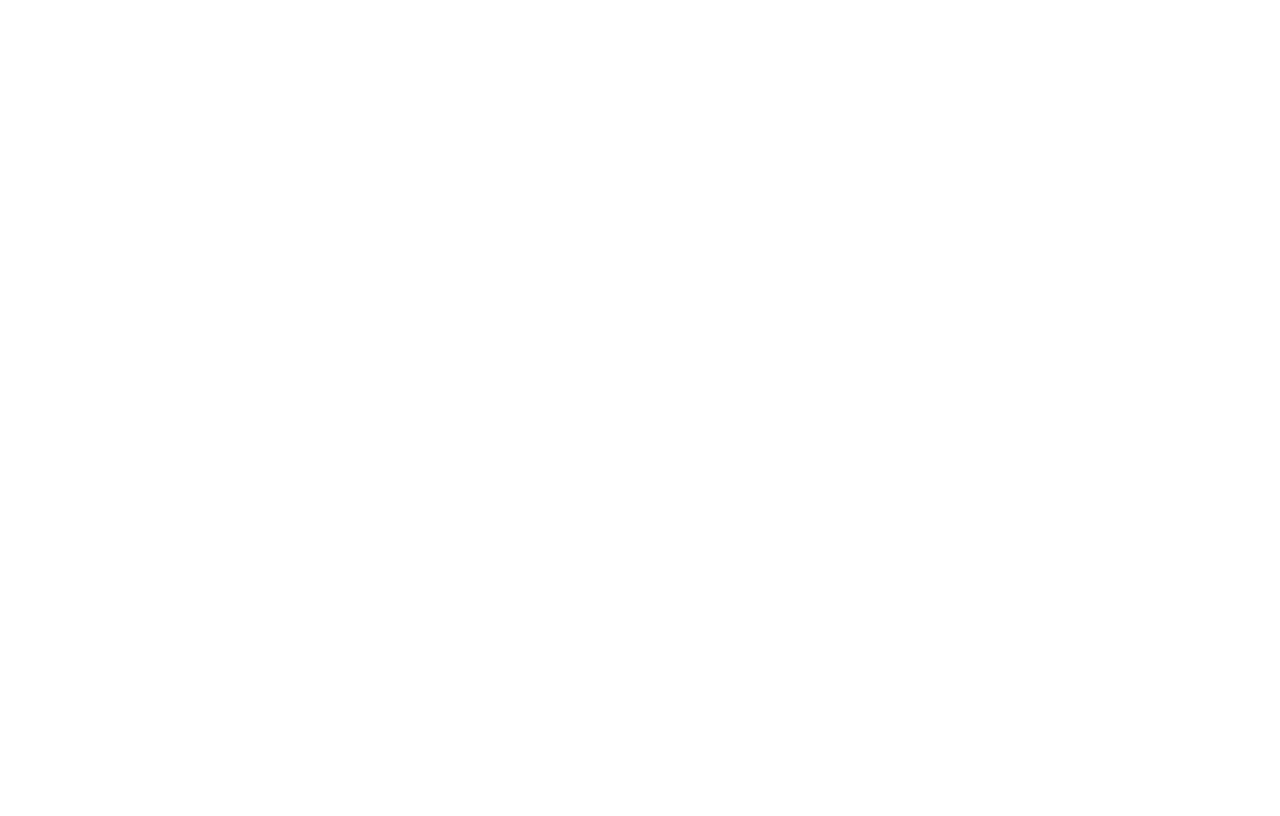
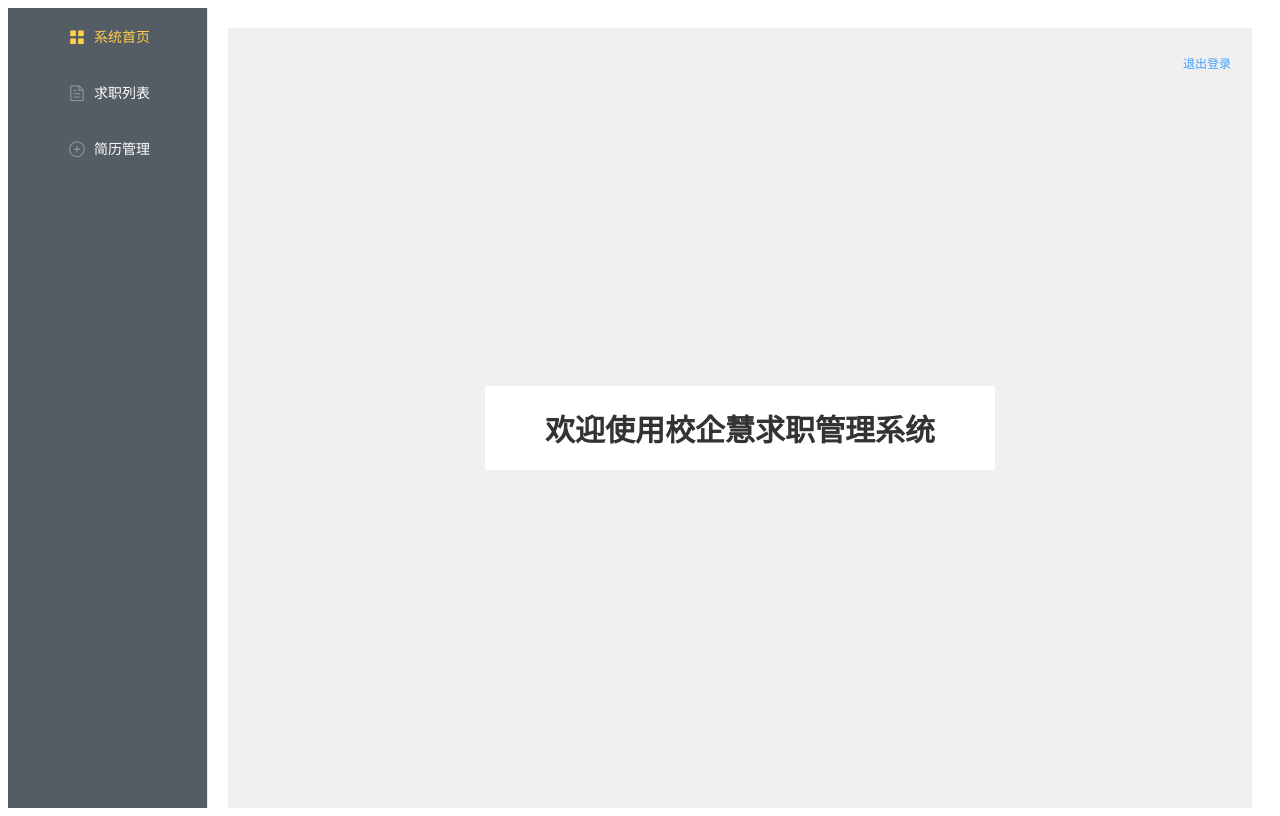
Before and after one commit to Team-TalentNexus/TalentNexus-Client, a Vue app: page /#/seeker/home in a window 1280 px wide. Built offline with nearby package versions, Linux system fonts and the light colour scheme.

Commit message:
前端整合—2

```diff
--- a/src/components/Company.vue
+++ b/src/components/Company.vue
@@ -4,7 +4,7 @@
     <el-aside class="aside-class" width="200px">
       <el-menu :default-active="$route.path" router class="el-menu-vertical-demo" @open="handleOpen"
         @close="handleClose" background-color="#545c64" text-color="#fff" active-text-color="#ffd04b">
-        <el-menu-item index="/">
+        <el-menu-item index="/company/home">
           <i class="el-icon-menu"></i>
           <span slot="title">系统首页</span>
         </el-menu-item>
--- /dev/null
+++ b/src/components/CompanyHome.vue
@@ -0,0 +1,30 @@
+<template>
+  <el-row type="flex" justify="center" align="middle" style="height: 100vh; background-color: #f0f0f0;">
+    <el-col :span="12">
+      <el-card shadow="hover">
+        <div style="text-align: center; font-size: 30px; font-weight: bold; color: #333;">
+          欢迎使用校企慧招聘管理系统
+        </div>
+        <el-button type="text" style="position: absolute; top: 20px; right: 20px;" @click="logout">退出登录</el-button>
+      </el-card>
+    </el-col>
+  </el-row>
+</template>
+
+<script>
+export default {
+  name: "WelcomePage",
+  methods: {
+    logout() {
+      // 清除本地存储中的 token
+      localStorage.removeItem('token');
+      // 你可以在清除 token 后，跳转到登录页面或执行其他操作
+      this.$router.push('/');
+    }
+  }
+};
+</script>
+
+<style scoped>
+/* 你可以根据需要自定义样式 */
+</style>
--- /dev/null
+++ b/src/components/SeekerHome.vue
@@ -0,0 +1,30 @@
+<template>
+  <el-row type="flex" justify="center" align="middle" style="height: 100vh; background-color: #f0f0f0;">
+    <el-col :span="12">
+      <el-card shadow="hover">
+        <div style="text-align: center; font-size: 30px; font-weight: bold; color: #333;">
+          欢迎使用校企慧求职管理系统
+        </div>
+        <el-button type="text" style="position: absolute; top: 20px; right: 20px;" @click="logout">退出登录</el-button>
+      </el-card>
+    </el-col>
+  </el-row>
+</template>
+
+<script>
+export default {
+  name: "WelcomePage",
+  methods: {
+    logout() {
+      // 清除本地存储中的 token
+      localStorage.removeItem('token');
+      // 你可以在清除 token 后，跳转到登录页面或执行其他操作
+      this.$router.push('/');
+    }
+  }
+};
+</script>
+
+<style scoped>
+/* 你可以根据需要自定义样式 */
+</style>
--- a/src/views/CLoginView.vue
+++ b/src/views/CLoginView.vue
@@ -49,7 +49,7 @@
                     if (res.code == 200) {
                         this.$message.success('登录成功');
                         localStorage.setItem('token', res.data);
-                        this.$router.push('/company');
+                        this.$router.push('/company/home');
                     } else {
                         this.$message.error(res.message);
                     }
--- a/src/views/LoginView.vue
+++ b/src/views/LoginView.vue
@@ -24,7 +24,7 @@
 
 <script>
 import axios from 'axios';
-
+import request from '@/utils/request';
 
 export default {
     data() {
@@ -45,13 +45,11 @@
                 this.$message.error('用户名或密码不能为空');
                 return;
             } else {
-                axios.post('http://localhost:8081/seeker/login', this.user).then(res => {
-                    res.data
-                    if (res.data.code == 200) {
+                request.post('http://localhost:8081/seeker/login', this.user).then(res => {
+                    if (res.code == 200) {
                         this.$message.success('登录成功');
-                        localStorage.setItem('token', res.data.data);
-                        localStorage.setItem('user', JSON.stringify(res.data.data.user));
-                        this.$router.push('/seeker');
+                        localStorage.setItem('token', res.data);
+                        this.$router.push('/seeker/home');
                     } else {
                         this.$message.error(res.data.msg);
                     }
--- a/src/views/Seeker.vue
+++ b/src/views/Seeker.vue
@@ -4,7 +4,7 @@
       <el-aside class="aside-class" width="200px">
         <el-menu :default-active="$route.path" router class="el-menu-vertical-demo" @open="handleOpen"
           @close="handleClose" background-color="#545c64" text-color="#fff" active-text-color="#ffd04b">
-          <el-menu-item index="/">
+          <el-menu-item index="/seeker/home">
             <i class="el-icon-menu"></i>
             <span slot="title">系统首页</span>
           </el-menu-item>
```
Also changed, not shown: src/router/index.js (+11 -1 lines).
